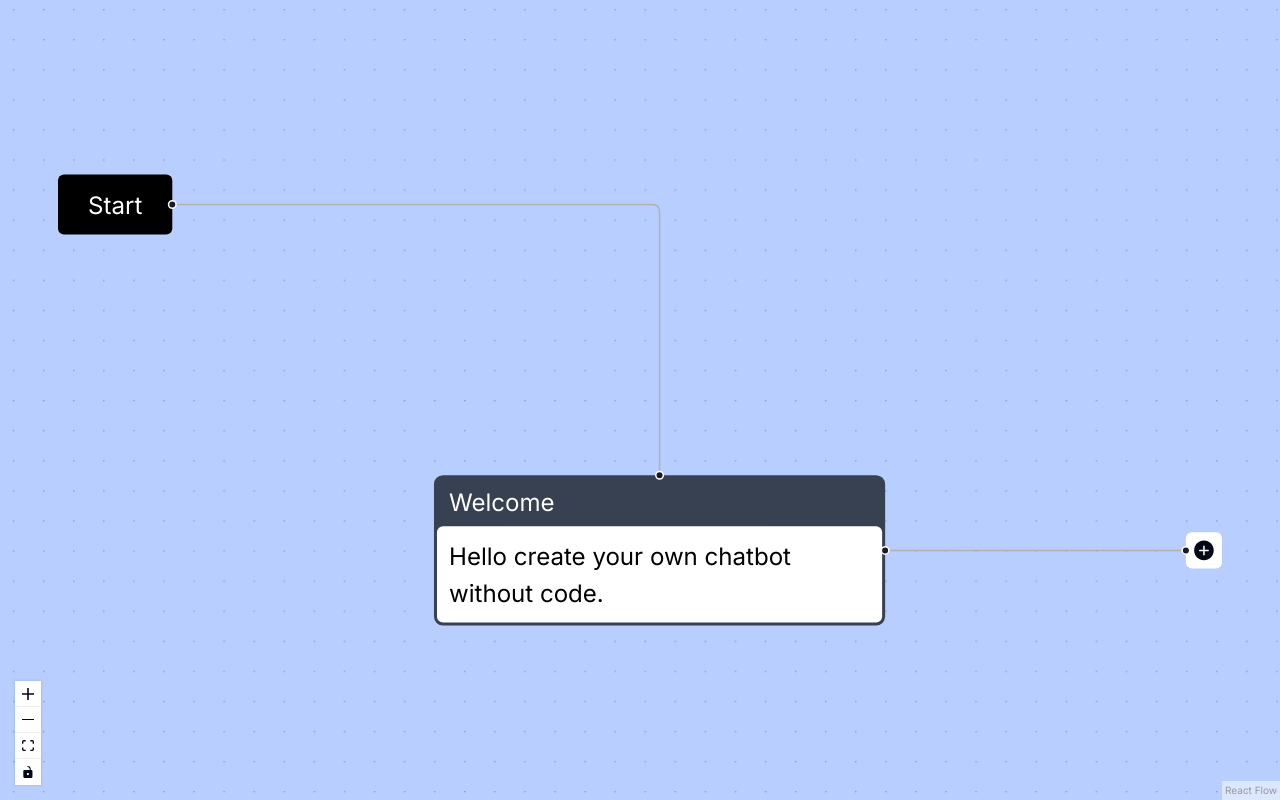
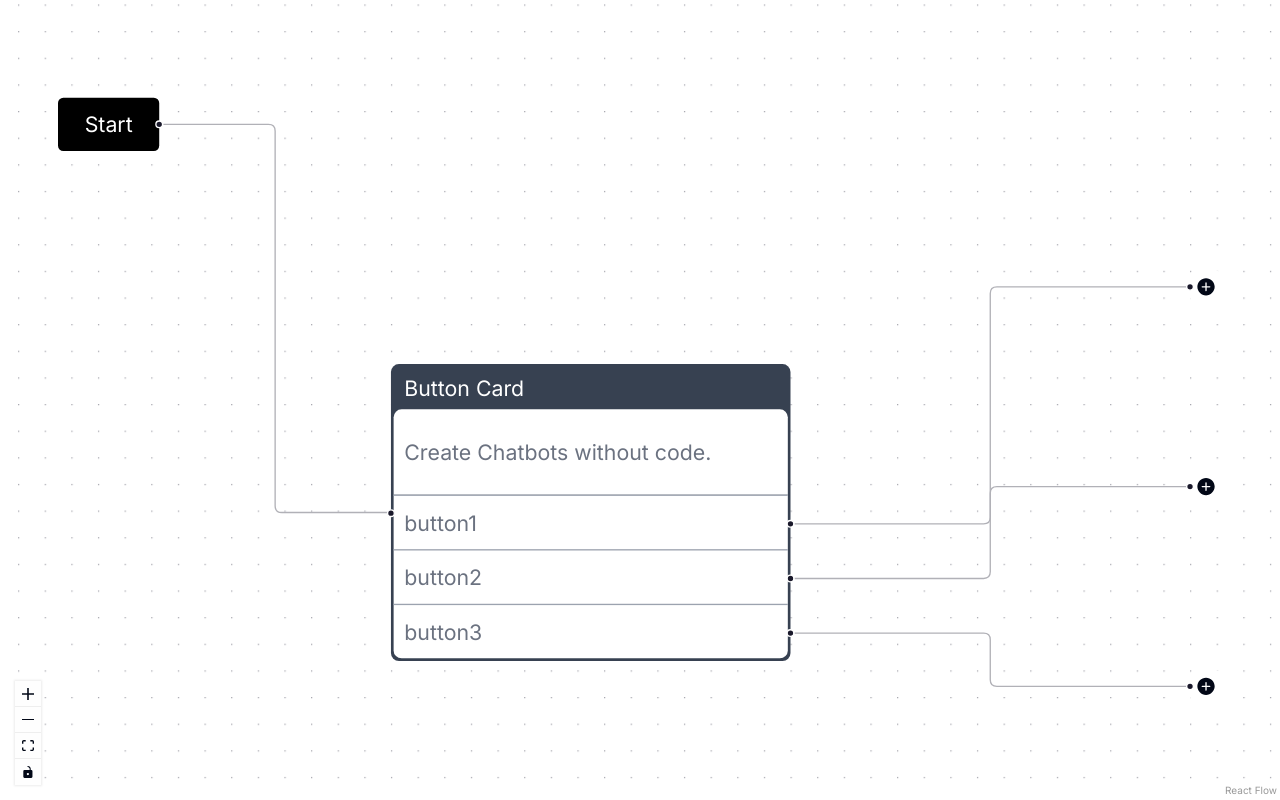
Before and after one commit to Shaikh-Danish/chatbot_builder, a Next.js app: page / in a window 1280 px wide. Built offline with nearby package versions, Linux system fonts and the light colour scheme.

Commit message:
button card and add card options for each button

```diff
--- a/app/page.tsx
+++ b/app/page.tsx
@@ -13,19 +13,20 @@ import {
 import "@xyflow/react/dist/style.css";
 
 import RootNode from "@/components/nodes/RootNode";
-import SendTextNode from "@/components/nodes/SendTextNode";
 import AddNode from "@/components/nodes/AddNode";
-// import TextUpdaterNode from "@/components/nodes/TextNode";
+import TextNode from "@/components/nodes/TextNode";
+import ButtonNode from "@/components/nodes/ButtonNode";
 
 interface Edges {
   id: string;
   source: string;
   target: string;
   type: string;
+  sourceHandle?: string;
 }
 
 const rfStyle = {
-  backgroundColor: "#B8CEFF",
+  backgroundColor: "#FFFFFF",
 };
 
 const nodes = [
@@ -40,20 +41,52 @@ const nodes = [
   },
   {
     id: "node-2",
-    type: "sendText",
+    type: "sendButton",
     targetPosition: "top",
     position: { x: -250, y: 100 },
-    data: { label: "" },
+    data: {
+      title: "Button Card",
+      message: "Create Chatbots without code.",
+      type: "simple-button",
+      buttons: [
+        { title: "button1", id: "button-1" },
+        { title: "button2", id: "button-2" },
+        { title: "button3", id: "button-3" },
+      ],
+    },
   },
+  // {
+  //   id: "node-2",
+  //   type: "sendText",
+  //   targetPosition: "top",
+  //   position: { x: -250, y: 100 },
+  //   data: { title: "Welcome Card", message: "Create Chatbots without code.", type: "text" },
+  // },
 ];
 
 const generateEdges = (nodes: any): Edges[] => {
   const edges: Edges[] = [];
 
-  for (let i = 0; i < nodes.length - 1; i++) {
+  for (let i = 0; i < nodes.length; i++) {
+    if (nodes[i].type === "sendButton") {
+      const node = nodes[i];
+
+      node.data.buttons.forEach((button: any) => {
+        edges.push({
+          id: `edge-${generateRandomId()}`,
+          source: node.id,
+          target: button.id,
+          type: "smoothstep",
+          sourceHandle: button.id + "-a",
+        });
+      });
+
+      continue;
+    }
+
     const sourceId = nodes[i].target;
 
-    for (let j = i + 1; j <= nodes.length; j++) {
+    for (let j = i + 1; j <= nodes.length - 1; j++) {
       const targetId = nodes[j]?.id;
 
       if (sourceId === targetId) {
@@ -69,6 +102,7 @@ const generateEdges = (nodes: any): Edges[] => {
     }
   }
 
+
   return edges;
 };
 
@@ -76,7 +110,34 @@ const generateNodes = (nodes: any) => {
   const newNodes = [];
 
   for (let i = 0; i < nodes.length; i++) {
-    if (!("target" in nodes[i])) {
+    const node = nodes[i];
+
+    if (node.type === "sendButton" || node.type === "sendRadio") {
+      const randomId = `node-${generateRandomId()}`;
+
+      nodes[i]["target"] = randomId;
+
+      newNodes.push(nodes[i]);
+
+      let x = nodes[i].position.x + 600;
+      let y = nodes[i].position.y - 70;
+
+      node.data.buttons.forEach((button: any) => {
+        newNodes.push({
+          pid: randomId,
+          cardType: "button",
+          id: button.id,
+          type: "addNode",
+          data: { value: 123 },
+          targetPosition: "left",
+          position: { x, y },
+        });
+
+        y += 150;
+      });
+
+      continue;
+    } else if (!("target" in nodes[i])) {
       const randomId = `node-${generateRandomId()}`;
 
       nodes[i]["target"] = randomId;
@@ -103,10 +164,14 @@ const generateNodes = (nodes: any) => {
 const initialNodes = generateNodes(nodes);
 const initialEdges = generateEdges(initialNodes);
 
+console.log(initialNodes, "nodes");
+console.log(initialEdges, "edges");
+
 const nodeTypes = {
   initialNode: RootNode,
-  sendText: SendTextNode,
+  sendText: TextNode,
   addNode: AddNode,
+  sendButton: ButtonNode,
 };
 
 function Flow() {
--- a/components/MessageTypes.tsx
+++ b/components/MessageTypes.tsx
@@ -1,23 +1,8 @@
-"use client";
-
-import React, { useState } from "react";
-
-import {
-  Sheet,
-  SheetClose,
-  SheetContent,
-  SheetDescription,
-  SheetFooter,
-  SheetHeader,
-  SheetTitle,
-  SheetTrigger,
-} from "@/components/ui/sheet";
-import { Button } from "@/components/ui/button";
-import { Input } from "@/components/ui/input";
-import { Label } from "@/components/ui/label";
+import React from "react";
 
 import { MdOutlineWrapText, MdOutlineRadioButtonChecked } from "react-icons/md";
 import { RxButton } from "react-icons/rx";
+import { IoLocationSharp, IoDocumentAttachSharp } from "react-icons/io5";
 
 interface MessageTypesProps {
   type: string;
@@ -44,6 +29,16 @@ const messageTypes: {
     icons: <MdOutlineRadioButtonChecked />,
     title: "Send Radio",
   },
+  {
+    type: "location",
+    icons: <IoLocationSharp />,
+    title: "Send Location",
+  },
+  {
+    type: "document",
+    icons: <IoDocumentAttachSharp />,
+    title: "Send Document",
+  },
 ];
 
 const MessageTypes: React.FC<MessageTypesProps> = ({ type, setType }) => {
@@ -58,11 +53,11 @@ const MessageTypes: React.FC<MessageTypesProps> = ({ type, setType }) => {
   };
 
   return (
-    <div className="flex gap-7 mt-4" onClick={handleClick}>
+    <div className="grid grid-cols-3 justify-center items-center gap-4 mt-4 text-center" onClick={handleClick}>
       {messageTypes.map((messageType) => {
         return (
           <div
-            className="message-container flex justify-center items-center flex-col cursor-pointer"
+            className="message-container w-[100px] mt-2 cursor-pointer flex items-center flex-col"
             data-type={messageType.type}
           >
             <div className="border-[1px] border-gray-500 border-solid rounded-md text-2xl p-5 text-gray-700">
--- a/components/nodes/AddNode.tsx
+++ b/components/nodes/AddNode.tsx
@@ -23,7 +23,7 @@ import { Textarea } from "@/components/ui/textarea";
 
 import MessageTypes from "../MessageTypes";
 
-const AddNode: React.FC<{ isConnectable: any }> = ({ isConnectable }) => {
+const AddNode: React.FC<{ isConnectable: boolean }> = ({ isConnectable }) => {
   const [type, setType] = useState("");
   const [open, setOpen] = useState(false);
 
--- /dev/null
+++ b/components/nodes/ButtonNode.tsx
@@ -0,0 +1,58 @@
+import React from "react";
+
+import { Handle, Position, NodeProps } from "@xyflow/react";
+
+import NodeHeader from "./NodeHeader";
+
+const handleStyle = { top: 10 };
+
+interface ButtonNodeProps {
+  isConnectable: boolean;
+  id: string;
+  position: {
+    x: number;
+    y: number;
+  };
+  data: {
+    title: string;
+    message: string;
+    buttons: { title: string; id: string }[];
+  };
+}
+
+const ButtonNode = (props: NodeProps<ButtonNodeProps>) => {
+  return (
+    <div className="text-node w-[300px] bg-gray-700 text-gray-500 p-[2px] rounded-md cursor-pointer hover:bg-green-500">
+      <NodeHeader title={props.data.title} />
+
+      <div className=" bg-white px-2 py-5 rounded-t-md">
+        <p>{props.data.message}</p>
+      </div>
+
+      <div className="bg-white rounded-b-md">
+        {props.data.buttons.map((button, i) => {
+          return (
+            <div className="p-2 border-t-[1px] border-gray-400">
+              <Handle
+                type="source"
+                position={Position.Right}
+                isConnectable={props.isConnectable}
+                id={button.id + "-a"}
+                style={{ top: 79 + (i+1) * 41}}
+              />
+              {button.title}
+            </div>
+          );
+        })}
+      </div>
+
+      <Handle
+        type="target"
+        position={Position.Left}
+        isConnectable={props.isConnectable}
+      />
+    </div>
+  );
+};
+
+export default ButtonNode;
--- a/components/nodes/NodeHeader.tsx
+++ b/components/nodes/NodeHeader.tsx
@@ -2,20 +2,13 @@ import React from "react";
 
 interface NodeHeader {
   title: string;
-  children?: React.ReactNode;
 }
 
-const NodeHeader: React.FC<NodeHeader> = ({ title, children }) => {
+const NodeHeader: React.FC<NodeHeader> = ({ title }) => {
   return (
-
-    <div className="w-[300px] bg-gray-700 text-white p-[2px] rounded-md cursor-pointer hover:bg-green-500">
-      <div className="px-2 py-1">
+      <div className="px-2 py-1 text-white">
         <p>{title}</p>
       </div>
-      <div className="text-black bg-white p-2 rounded-sm">
-        {children}
-      </div>
-    </div>
   );
 };
 
--- a/components/nodes/RootNode.tsx
+++ b/components/nodes/RootNode.tsx
@@ -2,7 +2,7 @@ import React from "react";
 
 import { Handle, Position } from "@xyflow/react";
 
-const RootNode: React.FC<{ isConnectable: any }> = ({ isConnectable }) => {
+const RootNode: React.FC<{ isConnectable: boolean }> = ({ isConnectable }) => {
   return (
     <div className="flex bg-black text-white w-fit py-2 px-5 rounded-sm">
       <p className="rounded-md">Start</p>
--- a/components/nodes/TextNode.tsx
+++ b/components/nodes/TextNode.tsx
@@ -1,78 +1,44 @@
-"use client";
+import React from "react";
 
-import { useCallback } from "react";
+import { Handle, Position, NodeProps } from "@xyflow/react";
 
-import { Handle, Position } from "@xyflow/react";
+import NodeHeader from "./NodeHeader";
 
-import { Button } from "@/components/ui/button";
-import {
-  Card,
-  CardContent,
-  CardDescription,
-  CardFooter,
-  CardHeader,
-  CardTitle,
-} from "@/components/ui/card";
-import { Input } from "@/components/ui/input";
-import { Label } from "@/components/ui/label";
-import {
-  Select,
-  SelectContent,
-  SelectItem,
-  SelectTrigger,
-  SelectValue,
-} from "@/components/ui/select";
+interface TextNodeProps {
+  isConnectable: boolean;
+  id: string;
+  position: {
+    x: number;
+    y: number;
+  };
+  data: {
+    title: string;
+    message: string;
+  };
+}
 
-const handleStyle = { left: 10 };
+const TextNode = (props: NodeProps<TextNodeProps>) => {
+  return (
+    <div className="text-node w-[300px] bg-gray-700 text-white p-[2px] rounded-md cursor-pointer hover:bg-green-500">
+      <NodeHeader title={props.data.title} />
 
-function TextUpdaterNode({
-  data,
-  isConnectable,
-}: {
-  data: any;
-  isConnectable: any;
-}) {
-  const onChange = useCallback((evt: any) => {
-    console.log(evt.target.value);
-  }, []);
+      <div className="text-black bg-white px-2 py-5 rounded-sm">
+        <p>{props.data.message}</p>
+      </div>
 
-  return (
-    <div className="text-updater-node">
       <Handle
         type="target"
-        position={Position.Top}
-        isConnectable={isConnectable}
+        position={Position.Left}
+        isConnectable={props.isConnectable}
       />
-      <div>
-        <Card className="w-[150px] p-0">
-          <CardContent className="p-0">
-            <form>
-              <div className="">
-                <div className="">
-                  <Label htmlFor="name">Name</Label>
-                  {/* <Input id="name" placeholder="Name of your project" className="w-[100%] p-0 m-0" /> */}
-                  <input type="text" id="name" placeholder="name of your project" className="w-[100%] p-0 m-0" />
-                </div>
-              </div>
-            </form>
-          </CardContent>
-        </Card>
-      </div>
+
       <Handle
         type="source"
-        position={Position.Bottom}
-        id="a"
-        style={handleStyle}
-        isConnectable={isConnectable}
-      />
-      <Handle
-        type="source"
-        position={Position.Bottom}
-        id="b"
-        isConnectable={isConnectable}
+        position={Position.Right}
+        isConnectable={props.isConnectable}
       />
     </div>
   );
-}
+};
 
-export default TextUpdaterNode;
+export default TextNode;
```
